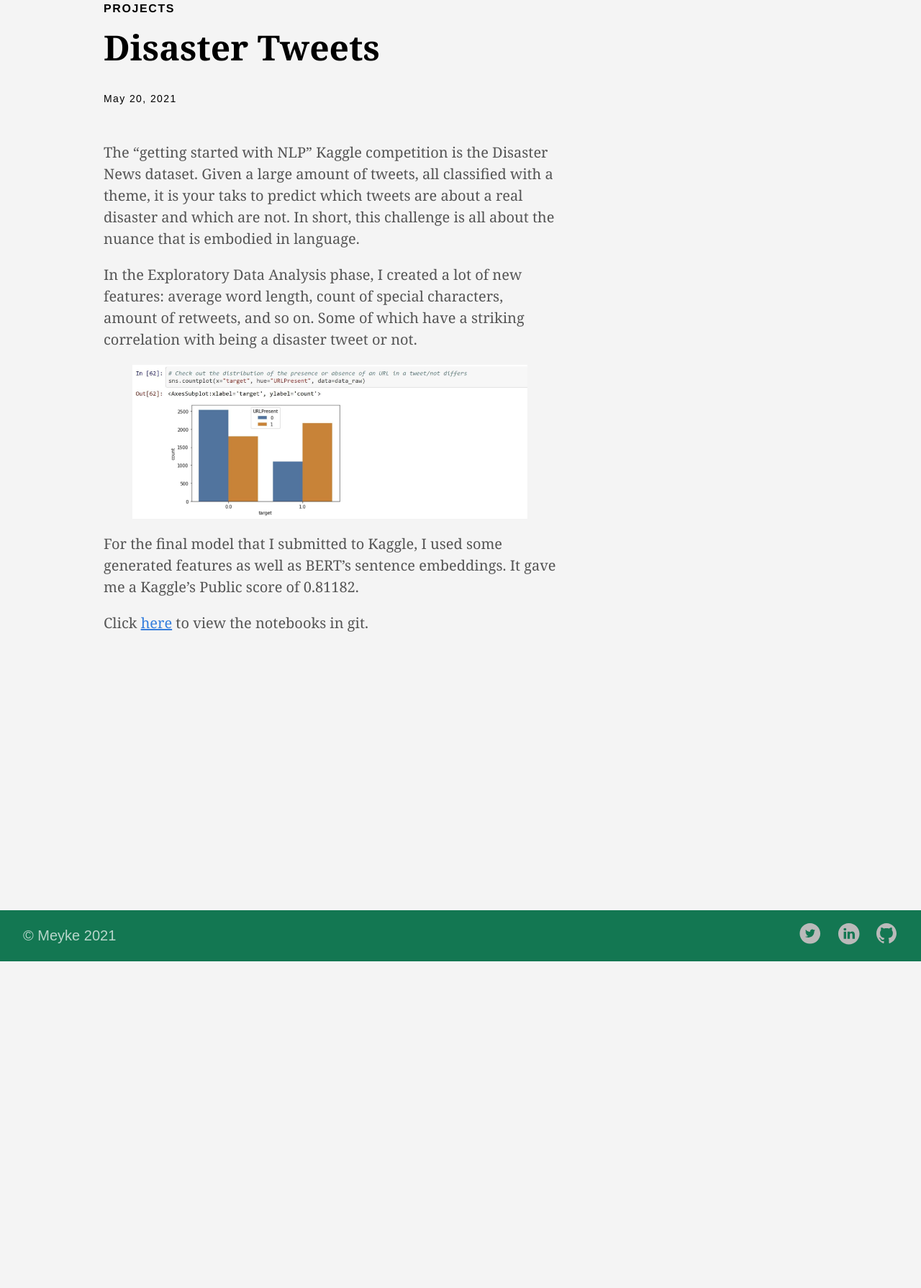
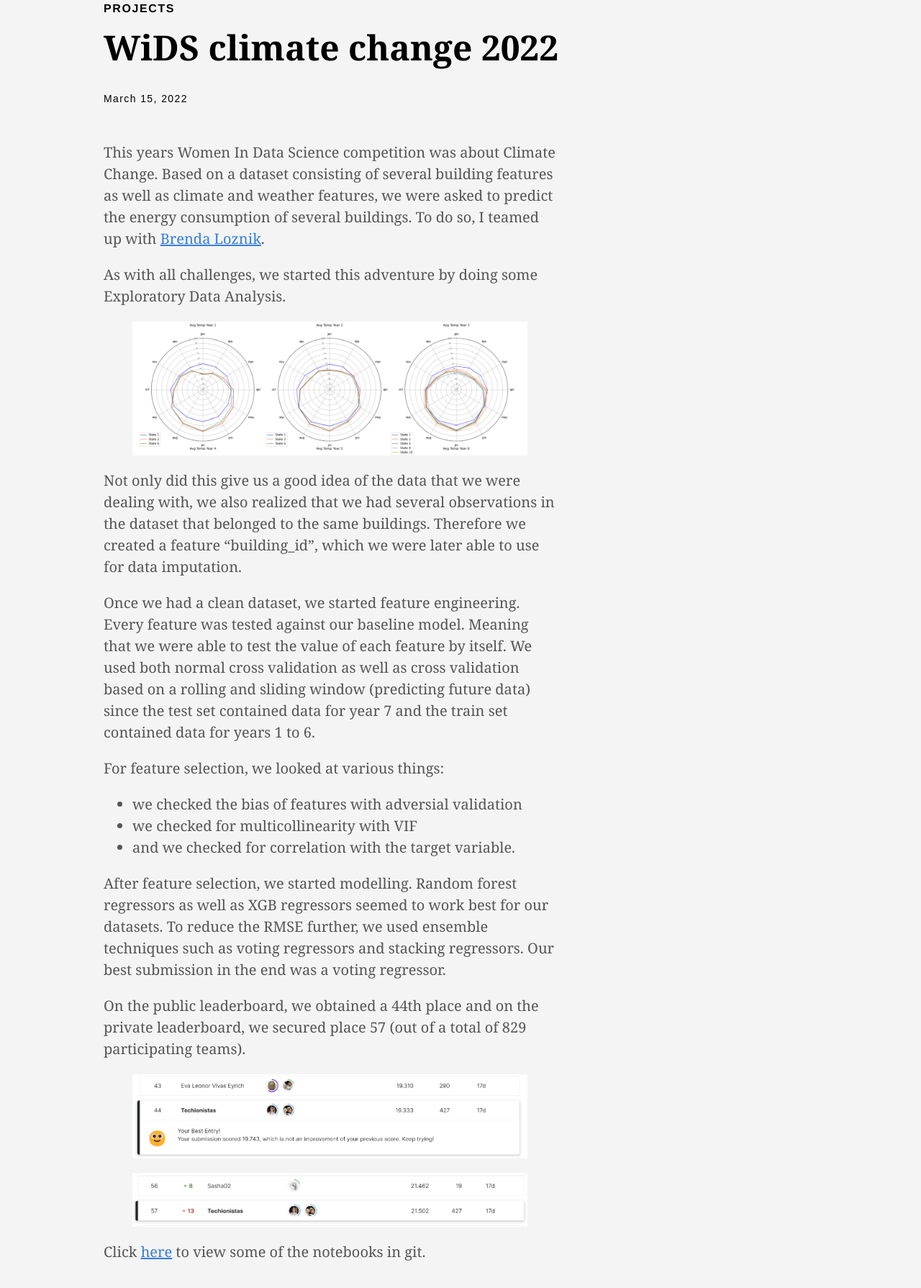
Before and after one commit to MeykeBos/MeykeBos.github.io, a plain HTML site: page post/chapter-7/index.html in a window 1280 px wide. Shown: the part 676-2466 px from the top of the page at 72% size. Before the commit the page ends 2012 px from the top, so only its background shows below. Drawn offline with Linux system fonts and the light colour scheme.

Commit message:
Add files via upload

```diff
--- a/post/chapter-6/index.html
+++ b/post/chapter-7/index.html
@@ -4,9 +4,9 @@
     <meta charset="utf-8">
     <meta http-equiv="X-UA-Compatible" content="IE=edge,chrome=1">
 
-    <title>Disaster Tweets | Meyke</title>
+    <title>WiDS climate change 2022 | Meyke</title>
     <meta name="viewport" content="width=device-width,minimum-scale=1">
-    <meta name="description" content="Predict whether a tweet is about a real disaster or not.">
+    <meta name="description" content="Predict the energy consumption of buildings.">
     <meta name="generator" content="Hugo 0.80.0" />
 
 
@@ -30,24 +30,24 @@
 
 
 
-    <meta property="og:title" content="Disaster Tweets" />
-<meta property="og:description" content="Predict whether a tweet is about a real disaster or not." />
+    <meta property="og:title" content="WiDS climate change 2022" />
+<meta property="og:description" content="Predict the energy consumption of buildings." />
 <meta property="og:type" content="article" />
-<meta property="og:url" content="https://meykebos.github.io/post/chapter-6/" />
-<meta property="article:published_time" content="2021-05-20T00:00:00+00:00" />
-<meta property="article:modified_time" content="2021-05-20T00:00:00+00:00" /><meta property="og:site_name" content="Meyke" />
-<meta itemprop="name" content="Disaster Tweets">
-<meta itemprop="description" content="Predict whether a tweet is about a real disaster or not.">
-<meta itemprop="datePublished" content="2021-05-20T00:00:00+00:00" />
-<meta itemprop="dateModified" content="2021-05-20T00:00:00+00:00" />
-<meta itemprop="wordCount" content="131">
+<meta property="og:url" content="https://meykebos.github.io/post/chapter-7/" />
+<meta property="article:published_time" content="2022-03-15T00:00:00+00:00" />
+<meta property="article:modified_time" content="2022-03-15T00:00:00+00:00" /><meta property="og:site_name" content="Meyke" />
+<meta itemprop="name" content="WiDS climate change 2022">
+<meta itemprop="description" content="Predict the energy consumption of buildings.">
+<meta itemprop="datePublished" content="2022-03-15T00:00:00+00:00" />
+<meta itemprop="dateModified" content="2022-03-15T00:00:00+00:00" />
+<meta itemprop="wordCount" content="299">
 
 
 
 <meta itemprop="keywords" content="" />
 <meta name="twitter:card" content="summary"/>
-<meta name="twitter:title" content="Disaster Tweets"/>
-<meta name="twitter:description" content="Predict whether a tweet is about a real disaster or not."/>
+<meta name="twitter:title" content="WiDS climate change 2022"/>
+<meta name="twitter:description" content="Predict the energy consumption of buildings."/>
 
 
   </head>
@@ -60,7 +60,7 @@
 
 
 
-  <header class="cover bg-top" style="background-image: url('https://meykebos.github.io/images/disastertweet.jpg');">
+  <header class="cover bg-top" style="background-image: url('https://meykebos.github.io/images/Climate.jpg');">
     <div class="pb3-m pb6-l bg-black-60">
       <nav class="pv3 ph3 ph4-ns" role="navigation">
   <div class="flex-l justify-between items-center center">
@@ -139,10 +139,10 @@
 
       <div class="tc-l pv6 ph3 ph4-ns">
 
-          <h1 class="f2 f1-l fw2 white-90 mb0 lh-title">Disaster Tweets</h1>
+          <h1 class="f2 f1-l fw2 white-90 mb0 lh-title">WiDS climate change 2022</h1>
 
             <h2 class="fw1 f5 f3-l white-80 measure-wide-l center lh-copy mt3 mb4">
-              Predict whether a tweet is about a real disaster or not.
+              Predict the energy consumption of buildings.
             </h2>
 
 
@@ -167,23 +167,44 @@
 
 
 
-      <h1 class="f1 athelas mt3 mb1">Disaster Tweets</h1>
+      <h1 class="f1 athelas mt3 mb1">WiDS climate change 2022</h1>
 
 
-      <time class="f6 mv4 dib tracked" datetime="2021-05-20T00:00:00Z">May 20, 2021</time>
+      <time class="f6 mv4 dib tracked" datetime="2022-03-15T00:00:00Z">March 15, 2022</time>
 
 
 
     </header>
-    <div class="nested-copy-line-height lh-copy serif f4 nested-links nested-img mid-gray pr4-l w-two-thirds-l"><p>The &ldquo;getting started with NLP&rdquo;  Kaggle competition is the Disaster News dataset. Given a large amount of tweets, all classified with a theme, it is your taks to predict which tweets are about a real disaster and which are not. In short, this challenge is all about the nuance that is embodied in language.</p>
-<p>In the Exploratory Data Analysis phase, I created a lot of new features: average word length, count of special characters, amount of retweets, and so on.
-Some of which have a striking correlation with being a disaster tweet or not.</p>
+    <div class="nested-copy-line-height lh-copy serif f4 nested-links nested-img mid-gray pr4-l w-two-thirds-l"><p>This years Women In Data Science competition was about Climate Change. Based on a dataset consisting of several building features as well as climate and weather features,
+we were asked to predict the energy consumption of several buildings. To do so, I teamed up with <a href="https://www.linkedin.com/in/brendaloznik/">Brenda Loznik</a>.</p>
+<p>As with all challenges, we started this adventure by doing some Exploratory Data Analysis.</p>
 <figure>
-    <img src="https://meykebos.github.io/images/urlpresent.jpeg"/>
+    <img src="https://meykebos.github.io/images/weather_eda.png"/>
 </figure>
 
-<p>For the final model that I submitted to Kaggle, I used some generated features as well as BERT&rsquo;s sentence embeddings. It gave me a Kaggle&rsquo;s Public score of 0.81182.</p>
-<p>Click <a href="https://github.com/MeykeBos/disaster_tweest/blob/master/TweetsDisaster_notebook.ipynb">here</a> to view the notebooks in git.</p>
+<p>Not only did this give us a good idea of the data that we were dealing with, we also realized that we had several observations in the dataset that belonged to the same buildings.
+Therefore we created a feature &ldquo;building_id&rdquo;, which we were later able to use for data imputation.</p>
+<p>Once we had a clean dataset, we started feature engineering. Every feature was tested against our baseline model. Meaning that we were able to test the value of each feature by itself.
+We used both normal cross validation as well as cross validation based on a rolling and sliding window (predicting future data) since the test set contained data for year 7 and the train set contained data for years 1 to 6.</p>
+<p>For feature selection, we looked at various things:</p>
+<ul>
+<li>we checked the bias of features with adversial validation</li>
+<li>we checked for multicollinearity with VIF</li>
+<li>and we checked for correlation with the target variable.</li>
+</ul>
+<p>After feature selection, we started modelling. Random forest regressors as well as XGB regressors seemed to work best for our datasets.
+To reduce the RMSE further, we used ensemble techniques such as voting regressors and stacking regressors.
+Our best submission in the end was a voting regressor.</p>
+<p>On the public leaderboard, we obtained a 44th place and on the private leaderboard, we secured place 57 (out of a total of 829 participating teams).
+<figure>
+    <img src="https://meykebos.github.io/images/public_leaderboard_wids.png"/>
+</figure>
+
+<figure>
+    <img src="https://meykebos.github.io/images/private_leaderboard_wids.png"/>
+</figure>
+</p>
+<p>Click <a href="https://github.com/MeykeBos/WomenInDataScience2022">here</a> to view some of the notebooks in git.</p>
 <ul class="pa0">
 
 </ul>
@@ -206,7 +227,7 @@ Some of which have a striking correlation with being a disaster tweet or not.</p
     <footer class="bg-dark-green bottom-0 w-100 pa3" role="contentinfo">
   <div class="flex justify-between">
   <a class="f4 fw4 hover-white no-underline white-70 dn dib-ns pv2 ph3" href="https://meykebos.github.io/" >
-    &copy;  Meyke 2021
+    &copy;  Meyke 2022
   </a>
     <div>
 
```
Also changed, not shown: post/index.html (+23 -1 lines), post/index.xml (+11 -0 lines).
